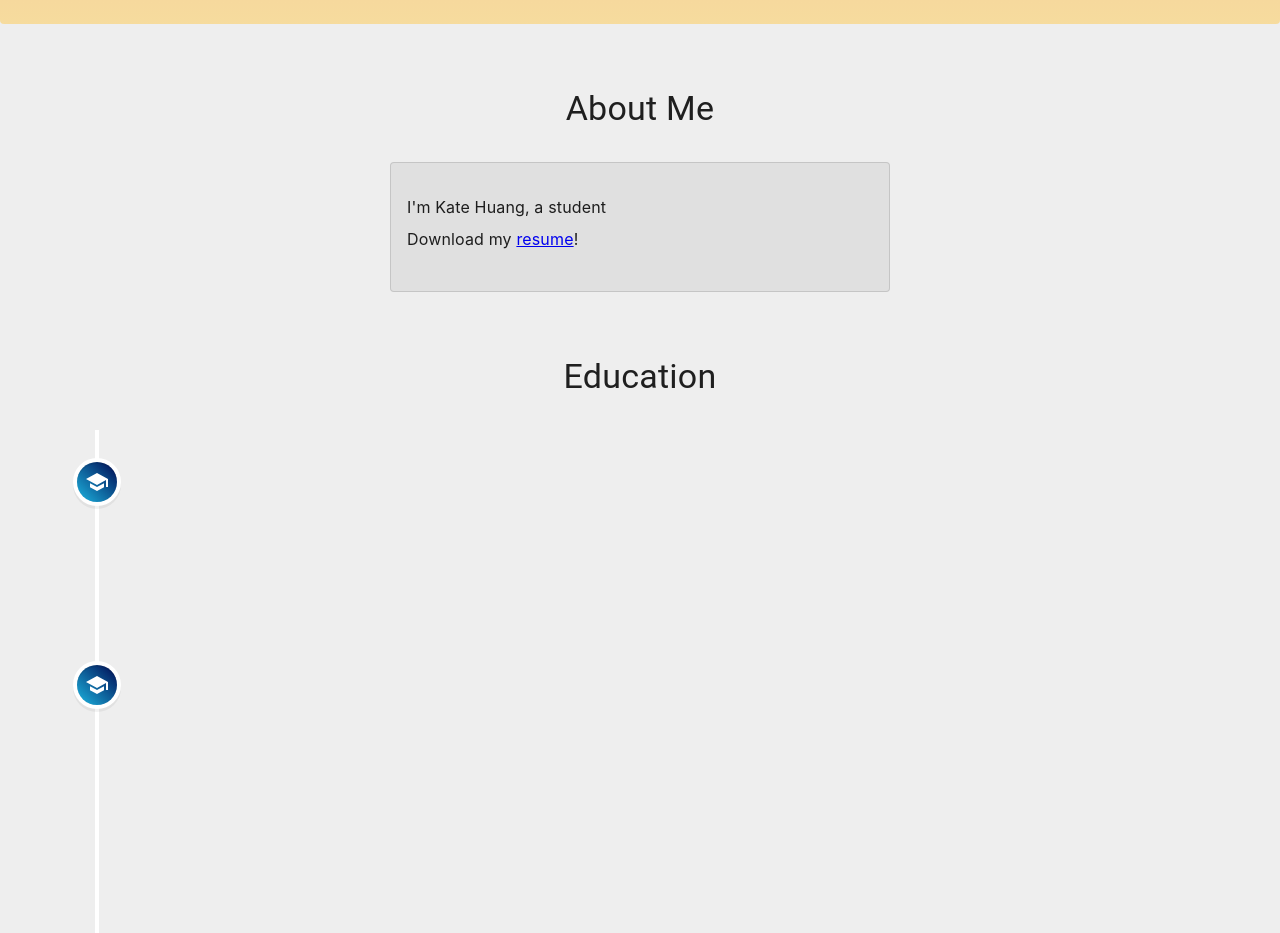
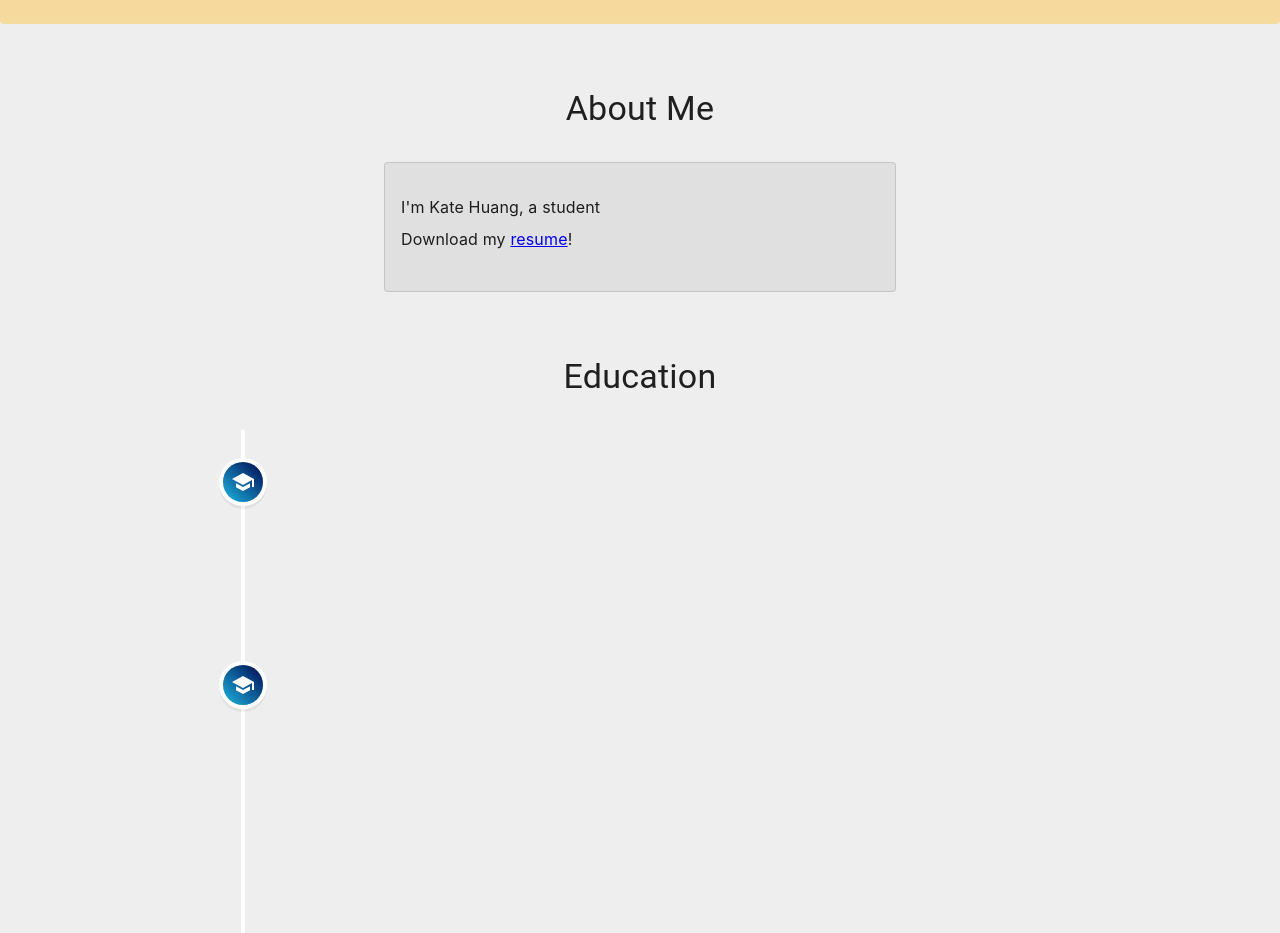
Before and after one commit to katejh/portfolio, a React (Create React App) app: page / in a window 1280 px wide. Shown: the part 840-1773 px from the top of the page. Built offline with nearby package versions, Linux system fonts and the light colour scheme.

Commit message:
fix some code formatting and also create projects page

```diff
--- a/src/App.js
+++ b/src/App.js
@@ -10,6 +10,7 @@ import HomePage from './components/HomePage';
 import Header from './components/Header';
 import NotFound404 from './components/NotFound404';
 import Experience from './components/Experience';
+import Projects from './components/Projects';
 
 class App extends React.Component {
   constructor(props) {
@@ -73,7 +74,7 @@ class App extends React.Component {
         <Router>
           <Header name={this.state.resumeData.basic_info.name}/>
           <Switch>
-            <Route path="/projects" />
+            <Route path="/projects" render={() => <Projects projects={this.state.resumeData.projects}/>} />
             <Route path="/experience" render={() => <Experience experience={this.state.resumeData.experience} />}/>
             <Route exact path="/" render={() => <HomePage data={this.state.resumeData.basic_info} education={this.state.resumeData.education}/>} />
             <Route path="/" render={() => <NotFound404 />}></Route>
--- a/src/components/Education.js
+++ b/src/components/Education.js
@@ -54,25 +54,39 @@ class Education extends React.Component {
                 >
                 <VerticalTimelineElement
                   className="vertical-time-element--education"
-                  iconStyle={{background: 'linear-gradient(45deg, #1CB5E0 0%, #000851 100%)'}}
+                  iconStyle={{
+                    background: 'linear-gradient(45deg, #1CB5E0 0%, #000851 100%)'
+                  }}
                   icon={<SchoolIcon sx={{fill: '#ffffff'}}/>}
                   key={i}
                   date={date_string}
                 >
                     <Paper elevation={0}>
-                        <Typography variant="h5" className="vertical-timeline-element-title">
+                        <Typography
+                          variant="h5"
+                          className="vertical-timeline-element-title"
+                        >
                             {ed.school}
                         </Typography>
-                        <Typography variant="h6" className="vertical-timeline-element-subtitle" color="primary.dark">
+                        <Typography
+                          variant="h6"
+                          className="vertical-timeline-element-subtitle"
+                          color="primary.dark"
+                        >
                             {ed.degree + (ed.major ? ", " + ed.major : "")}
                         </Typography>
                         <div>
-                        <Typography variant="p" color="text.secondary">
+                        <Typography
+                          variant="p"
+                          color="text.secondary"
+                        >
                             {gpa_string}
                         </Typography>
                         </div>
                         <div>
-                        <Typography variant="p">
+                        <Typography
+                          variant="p"
+                        >
                             {ed.brief}
                         </Typography>
                         </div>
@@ -83,14 +97,35 @@ class Education extends React.Component {
         });
         return (
             <div>
-                <div style={{display: 'flex', alignContent: 'center', justifyContent: 'center', textAlign: 'center'}}>
+                <div
+                  style={{
+                    display: 'flex',
+                    alignContent: 'center',
+                    justifyContent: 'center',
+                    textAlign: 'center'
+                  }}
+                >
                     <Typography variant="h4">Education</Typography>
                 </div>
-                <Box sx={{mt: 4, width: "75%", display: 'flex'}}>
-                    <VerticalTimeline layout='1-column-left'>
-                        {educations}
-                    </VerticalTimeline>
-                </Box>
+                <div
+                  style={{
+                    display: 'flex',
+                    alignContent: 'center',
+                    justifyContent: 'center'
+                  }}
+                >
+                    <Box
+                    sx={{
+                        mt: 4,
+                        width: '75%',
+                        display: 'flex',
+                    }}
+                    >
+                        <VerticalTimeline layout='1-column-left'>
+                            {educations}
+                        </VerticalTimeline>
+                    </Box>
+                </div>
 
             </div>
         );
--- a/src/components/HomePage.js
+++ b/src/components/HomePage.js
@@ -28,32 +28,99 @@ class HomePage extends React.Component {
         }).flat();
 
         return (
+            <div>
                 <Box>
-                <Box>
-                <Paper elevation={0} sx={{height: window.innerHeight, alignContent: 'center', justifyContent: 'center', alignItems: 'center', textAlign: 'center', position: 'relative', background: 'linear-gradient(180deg, rgba(253,29,29,0.5) 0%, rgba(254,201,78,0.5) 100%)'}}>
-                    <div style={{display: 'flex', alignContent: 'center', justifyContent: 'center', textAlign: 'center', position: 'relative', top: '50%', transform: 'translateY(-50%)'}}>
+                <Paper
+                  elevation={0}
+                  sx={{
+                    height: window.innerHeight,
+                    alignContent: 'center',
+                    justifyContent: 'center',
+                    alignItems: 'center',
+                    textAlign: 'center',
+                    position: 'relative',
+                    background: 'linear-gradient(180deg, rgba(253,29,29,0.5) 0%, rgba(254,201,78,0.5) 100%)'
+                  }}
+                >
+                    <div
+                      style={{
+                        display: 'flex',
+                        alignContent: 'center',
+                        justifyContent: 'center',
+                        textAlign: 'center',
+                        position: 'relative',
+                        top: '50%',
+                        transform: 'translateY(-50%)'
+                      }}
+                    >
                         <div>
-                            <Typography color="text" variant="h3" style={{align: 'column'}}>
+                            <Typography
+                              color="text"
+                              variant="h3"
+                              style={{align: 'column'}}
+                            >
                                 <Typical steps={[greeting]} />
                             </Typography>
-                            <Typography color="text.secondary" variant="h4" sx={{marginTop: -2}}>
+                            <Typography
+                              color="text.secondary"
+                              variant="h4"
+                              sx={{marginTop: -2}}
+                            >
                                 <Typical steps={titles} loop={Infinity}/>
                             </Typography>
                         </div>
                     </div>
-                    <div style={{display: 'flex', position: 'absolute', left: '50%', transform: 'translateX(-50%)', bottom: 20}}>
+                    <div
+                      style={{
+                        display: 'flex',
+                        position: 'absolute',
+                        left: '50%',
+                        transform: 'translateX(-50%)',
+                        bottom: 20
+                      }}
+                    >
                         <ExpandMoreIcon fontSize="large"/>
                     </div>
                 </Paper>
                 </Box>
-                <Box sx={{flexGrow: 1, mt: 8, display: 'flex', alignContent: 'center', justifyContent: 'center'}}>
-                    <div>
-                        <div style={{display: 'flex', alignContent: 'center', justifyContent: 'center', textAlign: 'center'}}>
+                <Box
+                  sx={{
+                    flexGrow: 1,
+                    mt: 8,
+                    display: 'flex',
+                    alignContent: 'center',
+                    justifyContent: 'center'
+                  }}
+                >
+                    <div style={{flexGrow: 1}}>
+                        <div
+                          style={{
+                            display: 'flex',
+                            alignContent: 'center',
+                            justifyContent: 'center',
+                            textAlign: 'center'
+                          }}
+                        >
                             <Typography variant="h4">About Me</Typography>
                         </div>
-                        <Card sx={{mt: 4, minWidth: 500}} variant='outlined'>
+                        <div
+                          style={{
+                            display: 'flex',
+                            alignContent: 'center',
+                            justifyContent: 'center'
+                          }}
+                        >
+                          <Card
+                            sx={{
+                              mt: 4,
+                              minWidth: '40%'
+                            }}
+                            variant='outlined'
+                          >
                               <CardContent sx={{mt: 2, mb: 2}}>
-                                <Typography variant="p">{this.state.description}</Typography>
+                                  <Typography variant="p">
+                                      {this.state.description}
+                                  </Typography>
                                   <div style={{marginTop: 8}}>
                                       <Typography variant="p">
                                           Download my <a href="resume.pdf" download>resume</a>!
@@ -62,11 +129,20 @@ class HomePage extends React.Component {
                               </CardContent>
                           </Card>
                         </div>
+                    </div>
                 </Box>
-                <Box sx={{flexGrow: 1, mt: 8, display: 'flex', alignContent: 'center', justifyContent: 'center'}}>
+                <Box
+                  sx={{
+                    flexGrow: 1,
+                    mt: 8,
+                    display: 'flex',
+                    alignContent: 'center',
+                    justifyContent: 'center'
+                  }}
+                >
                     <Education education={this.state.education} />
                 </Box>
-            </Box>
+            </div>
         );
     }
 }
--- a/src/components/Projects.js
+++ b/src/components/Projects.js
@@ -0,0 +1,49 @@
+import ProjectsList from "./ProjectsList";
+import { Typography, Box, Grid } from '@mui/material';
+
+function Projects(props) {
+    return (
+        <div>
+            <Box
+              sx={{
+                m: 4
+              }}
+            >
+            <div
+              style={{
+                display: 'flex',
+              }}
+            >
+                <Typography variant="h4">
+                    Projects
+                </Typography>
+            </div>
+            <div
+              style={{
+                display: 'flex',
+                alignContent: 'center',
+                //justifyContent: 'center',
+              }}
+            >
+                <Box sx={{mt: 4}}>
+                    <ProjectsList
+                      projects={props.projects}
+                      cardProps={{
+                        sx: {
+                          maxWidth: 250
+                        }
+                      }}
+                      gridProps={{
+                        container: true,
+                        spacing: 2
+                      }}
+                      showModal
+                    />
+                </Box>
+            </div>
+            </Box>
+        </div>
+    );
+}
+
+export default Projects;
--- /dev/null
+++ b/src/components/ProjectsList.js
@@ -0,0 +1,51 @@
+import React from 'react';
+import { Box, Card, CardContent, Typography, Grid } from '@mui/material';
+
+class ProjectsList extends React.Component {
+    constructor(props) {
+        super(props);
+
+        this.state = {
+            projects: props.projects,
+            show_modal: props.showModal,
+            current_project_index: 0,
+            card_props: props.cardProps,
+            grid_props: props.gridProps
+        }
+    }
+
+    render() {
+        var projects = this.state.projects.map((project, i) => {
+            return (
+                <Grid item>
+                <Card
+                  {...this.state.card_props}
+                  key={i}
+                >
+                    <CardContent>
+                        <Typography
+                          variant="h5"
+                        >
+                            {project.name}
+                        </Typography>
+                        <Typography
+                          variant="p"
+                        >
+                            {project.brief}
+                        </Typography>
+                    </CardContent>
+                </Card>
+                </Grid>
+            );
+        });
+
+        return (
+            <Grid {...this.state.grid_props}>
+                {projects}
+            </Grid>
+        );
+    }
+
+}
+
+export default ProjectsList;
```
Also changed, not shown: src/components/Header.js (+28 -5 lines). Lines whose indentation alone changed are shown as unchanged.
